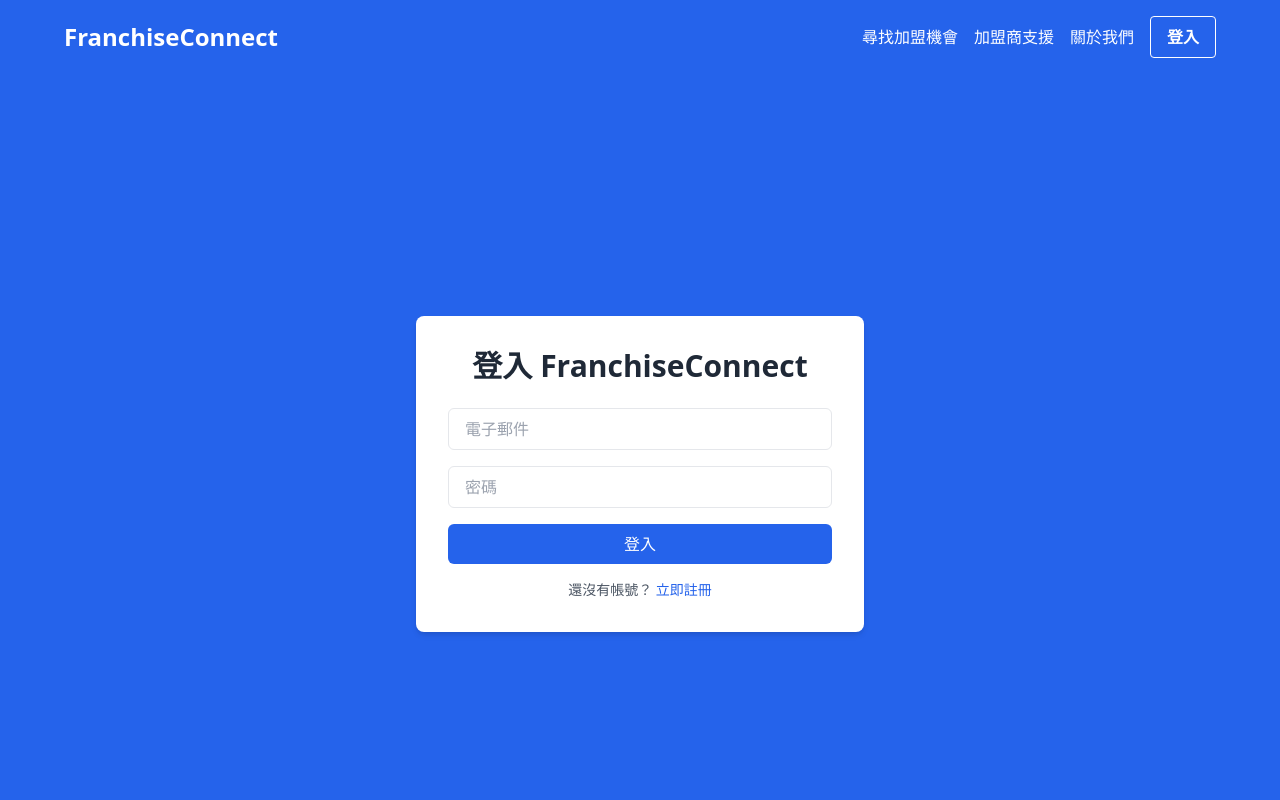
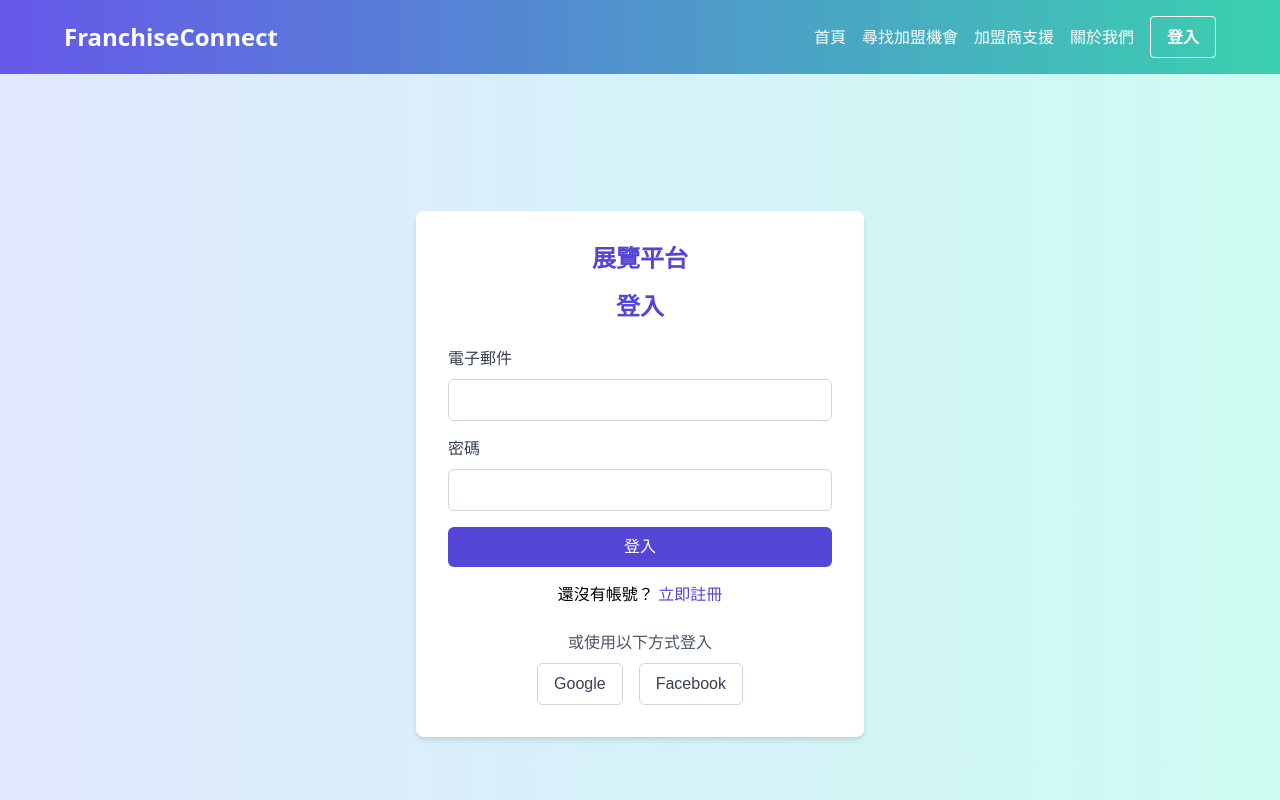
Before and after one commit to watson050308/franchise-web, a Vue app in the folder frontend/: page /login in a window 1280 px wide. Shown: the top 800 px of the page. Built offline with nearby package versions, Linux system fonts and the light colour scheme.

Commit message:
feat: exhibition page

```diff
--- a/frontend/src/components/BaseFooter.vue
+++ b/frontend/src/components/BaseFooter.vue
@@ -1,6 +1,6 @@
 <template>
-  <footer class="bg-gray-100 py-6 sm:py-8">
-    <div class="max-w-6xl mx-auto px-4 sm:px-6 lg:px-8 text-center text-gray-600">
+  <footer class="bg-indigo-600 text-white text-center py-4 mt-8">
+    <div class="max-w-6xl mx-auto px-4 sm:px-6 lg:px-8 text-center text-white">
       <p>&copy; {{ currentYear }} FranchiseConnect. 保留所有權利。</p>
     </div>
   </footer>
--- a/frontend/src/components/BaseHeader.vue
+++ b/frontend/src/components/BaseHeader.vue
@@ -1,14 +1,15 @@
 <template>
-  <header class="bg-blue-600 text-white py-4 px-4 sm:px-6 lg:px-8">
+  <header class="bg-gradient-to-r from-indigo-500 to-teal-400 text-white py-4 px-8 sm:px-6 lg:px-8">
     <nav class="flex justify-between items-center max-w-6xl mx-auto">
-      <div class="text-2xl font-bold">FranchiseConnect</div>
+      <router-link to="/" class="text-2xl font-bold">FranchiseConnect</router-link>
       <div class="hidden sm:flex space-x-4 items-center">
-        <router-link to="/" class="hover:underline">尋找加盟機會</router-link>
+        <router-link to="/" class="hover:opacity-80 transition-opacity duration-300">首頁</router-link>
+        <router-link to="/exhibition" class="hover:opacity-80 transition-opacity duration-300">尋找加盟機會</router-link>
         <!-- <router-link to="/login" class="hover:underline">登入</router-link> -->
         <!-- <a href="#" class="hover:underline">尋找加盟機會</a> -->
-        <a href="#" class="hover:underline">加盟商支援</a>
-        <a href="#" class="hover:underline">關於我們</a>
-        <BaseButton variant="outline" class="text-white border-white hover:bg-blue-700"><router-link to="/login" class="hover:underline">登入</router-link></BaseButton>
+        <a href="#" class="hover:opacity-80 transition-opacity duration-300">加盟商支援</a>
+        <a href="#" class="hover:opacity-80 transition-opacity duration-300">關於我們</a>
+        <BaseButton variant="outline" class="text-white border-white hover:opacity-80 transition-opacity duration-300"><router-link to="/login" class="hover:underline">登入</router-link></BaseButton>
       </div>
       <button @click="toggleMenu" class="sm:hidden">
         <svg class="w-6 h-6" fill="none" stroke="currentColor" viewBox="0 0 24 24" xmlns="http://www.w3.org/2000/svg">
@@ -25,10 +26,10 @@
       leave-to-class="opacity-0 scale-95"
     >
       <div v-show="isMenuOpen" class="sm:hidden mt-4">
-        <a href="#" class="block py-2 px-4 hover:bg-blue-700">尋找加盟機會</a>
-        <a href="#" class="block py-2 px-4 hover:bg-blue-700">加盟商支援</a>
-        <a href="#" class="block py-2 px-4 hover:bg-blue-700">關於我們</a>
-        <BaseButton variant="outline" class="mt-2 w-full text-white border-white hover:bg-blue-700">登入</BaseButton>
+        <a href="#" class="block py-2 px-4 hover:opacity-80 transition-opacity duration-300">尋找加盟機會</a>
+        <a href="#" class="block py-2 px-4 hover:opacity-80 transition-opacity duration-300">加盟商支援</a>
+        <a href="#" class="block py-2 px-4 hover:opacity-80 transition-opacity duration-300">關於我們</a>
+        <BaseButton variant="outline" class="mt-2 w-full text-white border-white hover:opacity-80 transition-opacity duration-300">登入</BaseButton>
       </div>
     </transition>
   </header>
--- /dev/null
+++ b/frontend/src/components/ExhibitionPage.vue
@@ -0,0 +1,30 @@
+<template>
+    <div class="bg-gray-50 font-poppins text-gray-800">
+      <main class="grid grid-cols-1 md:grid-cols-2 lg:grid-cols-3 gap-8 p-8">
+        <ExhibitionCard v-for="exhibition in exhibitions" :key="exhibition.title" :exhibition="exhibition" />
+      </main>
+    </div>
+  </template>
+
+  <script>
+  import ExhibitionCard from './ui/ExhibitionCard.vue'
+
+  export default {
+    name: 'ExhibitionHall',
+    components: {
+      ExhibitionCard
+    },
+    data() {
+      return {
+        exhibitions: [
+          { title: '加盟展', description: '探索成功的商業模式，開啟你的創業之路', subcategories: ['早午餐', '咖啡廳', '手搖飲'], image: '/api/placeholder/300/300' },
+          { title: '寵物展', description: '發現最新的寵物用品和服務，豐富毛孩生活', subcategories: ['狗狗', '貓咪', '小動物'], image: '/api/placeholder/300/300' },
+          { title: '旅遊展', description: '探索夢想目的地，規劃你的下一次冒險', subcategories: ['國內旅遊', '國際旅遊', '主題之旅'], image: '/api/placeholder/300/300' },
+          { title: '科技展', description: '體驗最新科技，洞察未來趨勢', subcategories: ['AI', 'IoT', '綠能科技'], image: '/api/placeholder/300/300' },
+          { title: '藝術展', description: '感受藝術的魅力，探索創意的無限可能', subcategories: ['當代藝術', '攝影', '裝置藝術'], image: '/api/placeholder/300/300' },
+          { title: '美食展', description: '品味各國美食，探索舌尖上的驚喜', subcategories: ['異國料理', '甜點', '健康飲食'], image: '/api/placeholder/300/300' }
+        ]
+      }
+    }
+  }
+  </script>
--- a/frontend/src/components/LoginPage.vue
+++ b/frontend/src/components/LoginPage.vue
@@ -1,57 +1,90 @@
-<!-- LoginPage.vue -->
 <template>
-  <div class="flex flex-col items-center justify-center min-h-screen bg-blue-600 p-4">
-    <div class="w-full max-w-md bg-white rounded-lg shadow-md p-8">
-      <h2 class="text-3xl font-bold text-center text-gray-800 mb-6">登入 FranchiseConnect</h2>
-      <form @submit.prevent="handleSubmit" class="space-y-4">
-        <div>
-          <input
-            type="email"
-            v-model="email"
-            placeholder="電子郵件"
-            class="w-full px-4 py-2 border rounded-md focus:outline-none focus:ring-2 focus:ring-blue-500"
-          />
+  <div class="flex justify-center items-center min-h-screen bg-gradient-to-r from-indigo-100 to-teal-100 font-poppins">
+    <div class="bg-white p-8 rounded-lg shadow-md w-full max-w-md">
+      <div class="text-2xl font-bold text-center text-indigo-600 mb-4">展覽平台</div>
+      <h2 class="text-2xl font-semibold text-center text-indigo-600 mb-6">{{ isLogin ? '登入' : '註冊' }}</h2>
+      <form @submit.prevent="handleSubmit">
+        <div v-if="!isLogin" class="mb-4">
+          <label for="name" class="block text-gray-700 mb-2">姓名</label>
+          <input type="text" id="name" v-model="name" required
+                 class="w-full px-3 py-2 border border-gray-300 rounded-md focus:outline-none focus:ring-2 focus:ring-indigo-500">
         </div>
-        <div>
-          <input
-            type="password"
-            v-model="password"
-            placeholder="密碼"
-            class="w-full px-4 py-2 border rounded-md focus:outline-none focus:ring-2 focus:ring-blue-500"
-          />
+        <div class="mb-4">
+          <label for="email" class="block text-gray-700 mb-2">電子郵件</label>
+          <input type="email" id="email" v-model="email" required
+                 class="w-full px-3 py-2 border border-gray-300 rounded-md focus:outline-none focus:ring-2 focus:ring-indigo-500">
         </div>
-        <button
-          type="submit"
-          class="w-full bg-blue-600 text-white py-2 rounded-md hover:bg-blue-700 transition duration-300"
-        >
-          登入
+        <div class="mb-4">
+          <label for="password" class="block text-gray-700 mb-2">密碼</label>
+          <input type="password" id="password" v-model="password" required
+                 class="w-full px-3 py-2 border border-gray-300 rounded-md focus:outline-none focus:ring-2 focus:ring-indigo-500">
+        </div>
+        <div v-if="!isLogin" class="mb-6">
+          <label for="confirmPassword" class="block text-gray-700 mb-2">確認密碼</label>
+          <input type="password" id="confirmPassword" v-model="confirmPassword" required
+                 class="w-full px-3 py-2 border border-gray-300 rounded-md focus:outline-none focus:ring-2 focus:ring-indigo-500">
+        </div>
+        <button type="submit"
+                class="w-full bg-indigo-600 text-white py-2 px-4 rounded-md hover:bg-indigo-700 transition duration-300">
+          {{ isLogin ? '登入' : '註冊' }}
         </button>
       </form>
-      <div class="mt-4 text-center">
-        <p class="text-sm text-gray-600">
-          還沒有帳號？
-          <button @click="handleRegister" class="text-blue-600 hover:underline">
-            立即註冊
-          </button>
+      <div class="text-center mt-4">
+        <p>
+          {{ isLogin ? '還沒有帳號？' : '已有帳號？' }}
+          <a href="#" @click.prevent="toggleForm" class="text-indigo-600 hover:text-indigo-800 transition duration-300">
+            {{ isLogin ? '立即註冊' : '返回登入' }}
+          </a>
         </p>
+      </div>
+      <div class="mt-6 text-center">
+        <p class="text-gray-600 mb-2">或使用以下方式登入</p>
+        <div class="space-x-4">
+          <a href="#" class="inline-block px-4 py-2 border border-gray-300 rounded-md text-gray-700 hover:bg-gray-100 transition duration-300">Google</a>
+          <a href="#" class="inline-block px-4 py-2 border border-gray-300 rounded-md text-gray-700 hover:bg-gray-100 transition duration-300">Facebook</a>
+        </div>
       </div>
     </div>
   </div>
 </template>
 
-<script setup>
-import { ref } from 'vue'
-
-const email = ref('')
-const password = ref('')
-
-const handleSubmit = () => {
-  // 處理登入邏輯
-  console.log('Login attempt with:', email.value, password.value)
-}
-
-const handleRegister = () => {
-  // 處理註冊邏輯
-  console.log('Redirecting to registration page')
+<script>
+export default {
+  name: 'LoginPage',
+  data() {
+    return {
+      isLogin: true,
+      name: '',
+      email: '',
+      password: '',
+      confirmPassword: ''
+    }
+  },
+  methods: {
+    toggleForm() {
+      this.isLogin = !this.isLogin
+      this.resetForm()
+    },
+    resetForm() {
+      this.name = ''
+      this.email = ''
+      this.password = ''
+      this.confirmPassword = ''
+    },
+    handleSubmit() {
+      if (this.isLogin) {
+        console.log('登入表單提交', { email: this.email, password: this.password })
+        // 在這裡處理登入邏輯
+      } else {
+        console.log('註冊表單提交', {
+          name: this.name,
+          email: this.email,
+          password: this.password,
+          confirmPassword: this.confirmPassword
+        })
+        // 在這裡處理註冊邏輯
+      }
+    }
+  }
 }
 </script>
--- a/frontend/src/components/SearchSection.vue
+++ b/frontend/src/components/SearchSection.vue
@@ -11,7 +11,7 @@
         />
         <Search class="absolute left-3 top-1/2 transform -translate-y-1/2 text-gray-400" size="20" />
       </div>
-      <BaseButton class="w-full sm:w-auto sm:ml-2 bg-blue-600 hover:bg-blue-700 text-white">
+      <BaseButton class="w-full sm:w-auto sm:ml-2 bg-indigo-600 text-white px-6 py-3 rounded-full font-bold hover:bg-teal-400 transition-colors duration-300">
         搜索
       </BaseButton>
     </div>
--- /dev/null
+++ b/frontend/src/components/ui/ExhibitionCard.vue
@@ -0,0 +1,25 @@
+<template>
+  <div class="relative h-72 rounded-lg overflow-hidden shadow-md cursor-pointer transition duration-300 transform hover:-translate-y-2 hover:shadow-xl group">
+    <img :src="exhibition.image" :alt="exhibition.title" class="w-full h-full object-cover transition duration-300">
+    <div class="absolute inset-0 bg-black opacity-0 group-hover:opacity-70 transition-opacity duration-300"></div>
+    <div class="absolute inset-0 flex flex-col justify-center items-center p-4 opacity-0 group-hover:opacity-100 transition-opacity duration-300">
+      <h2 class="text-2xl font-semibold text-white text-center mb-2">{{ exhibition.title }}</h2>
+      <p class="text-white text-center mb-4">{{ exhibition.description }}</p>
+      <div class="text-sm text-pink-300">
+        {{ exhibition.subcategories.join(' • ') }}
+      </div>
+    </div>
+  </div>
+</template>
+
+<script>
+export default {
+  name: 'ExhibitionCard',
+  props: {
+    exhibition: {
+      type: Object,
+      required: true
+    }
+  }
+}
+</script>
--- a/frontend/src/router/index.js
+++ b/frontend/src/router/index.js
@@ -1,6 +1,7 @@
 import { createRouter, createWebHistory } from 'vue-router'
 import HomePage from '../components/HomePage.vue'
 import LoginPage from '../components/LoginPage.vue'
+import ExhibitionPage from '../components/ExhibitionPage.vue'
 
 const routes = [
   {
@@ -12,6 +13,11 @@ const routes = [
     path: '/login',
     name: 'LoginPage',
     component: LoginPage
+  },
+  {
+    path: '/exhibition',
+    name: 'ExhibitionPage',
+    component: ExhibitionPage
   }
 ]
 
--- a/frontend/tailwind.config.js
+++ b/frontend/tailwind.config.js
@@ -4,7 +4,23 @@ module.exports = {
       "./src/**/*.{vue,js,ts,jsx,tsx}",
     ],
     theme: {
-      extend: {},
+      extend: {
+        colors: {
+          'indigo': {
+            500: '#6658ea',
+            600: '#5646d8',
+          },
+          'teal': {
+            400: '#3ad0af',
+          },
+          'pink': {
+            300: '#ff6b6b',
+          },
+        },
+        fontFamily: {
+          'poppins': ['Poppins', 'sans-serif'],
+        },
+      },
     },
     plugins: [],
   }
```
Also changed, not shown: 1 other file (tests, documents, lock files or other folders).
